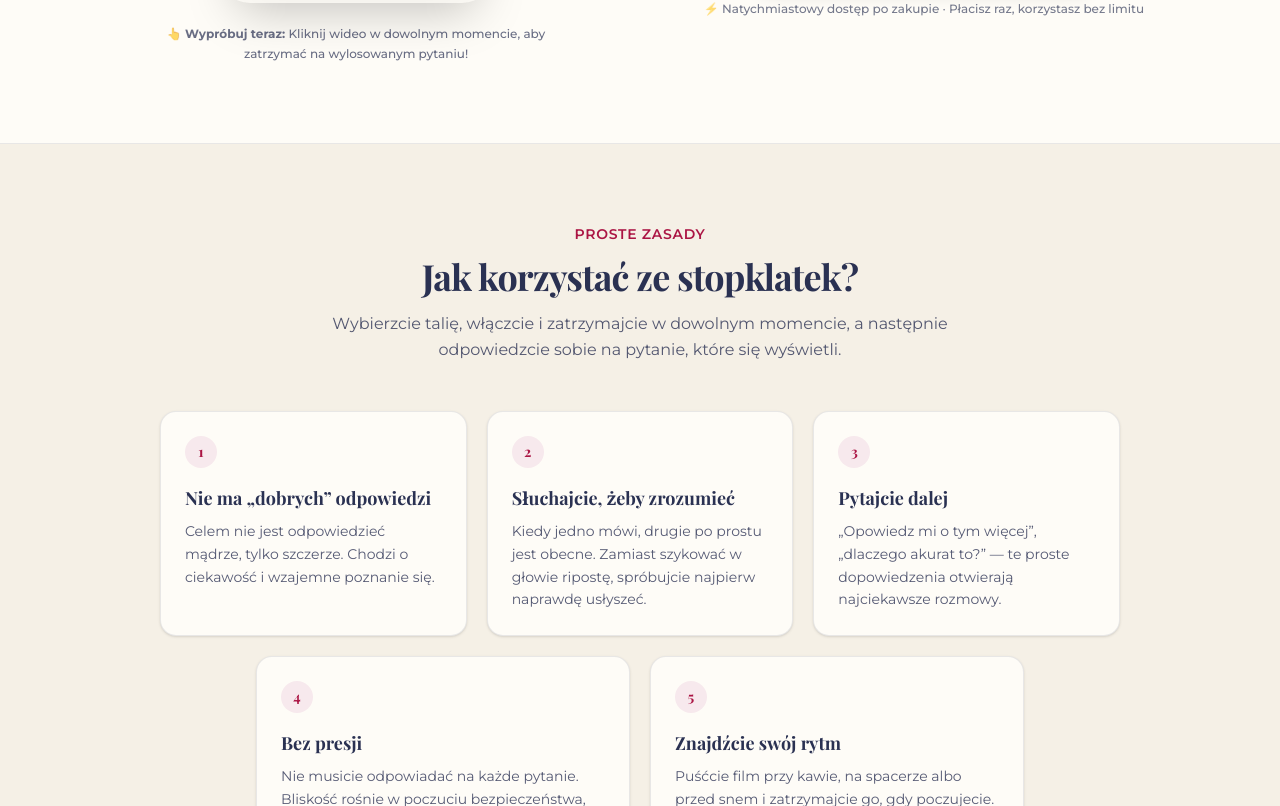
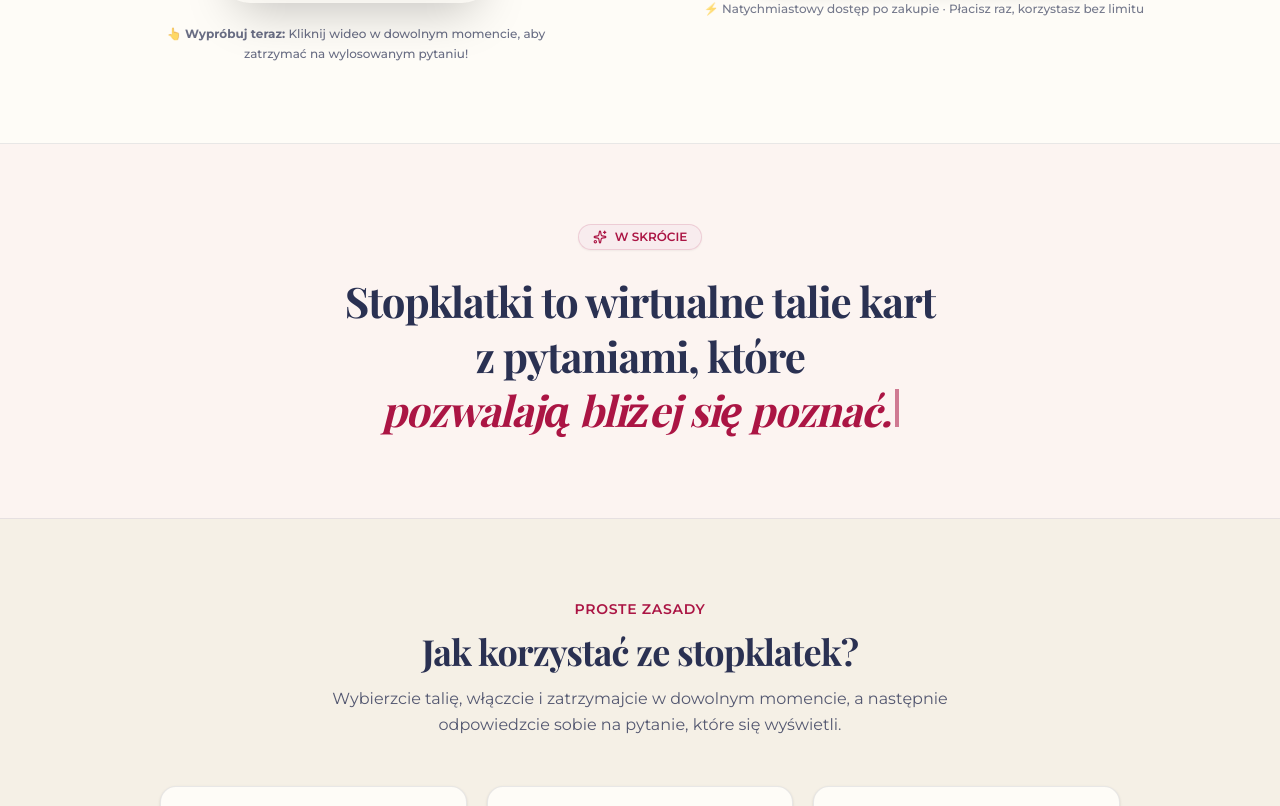
Before and after one commit to achiorr/100-pytan-na-bliskosc, a Next.js app: page / in a window 1280 px wide. Shown: the part 653-1459 px from the top of the page. Built offline with nearby package versions, Linux system fonts and the light colour scheme; no server answers; a web font is replaced by a local one.

Commit message:
feat: dodaj sekcje z dynamicznym animowanym napisem (typewriter)

```diff
--- a/app/page.tsx
+++ b/app/page.tsx
@@ -1,5 +1,6 @@
 import Navbar from "@/components/Navbar";
 import NewsletterHero from "@/components/NewsletterHero";
+import DynamicTagline from "@/components/DynamicTagline";
 import HowToUse from "@/components/HowToUse";
 import WhatInside from "@/components/WhatInside";
 import AboutAuthors from "@/components/AboutAuthors";
@@ -10,13 +11,16 @@ import Footer from "@/components/Footer";
 export default function Home() {
   return (
     <main className="w-full min-h-screen flex flex-col">
-      {/* 1. Nawigacja z logo i CTA */}
+      {/* 1. Nawigacja z logo */}
       <Navbar />
 
-      {/* 3. Główna sekcja Hero z darmowym odtwarzaczem "Na rozgrzewkę" i CTA 19 zł */}
+      {/* 2. Główna sekcja Hero ze środkowym interaktywnym odtwarzaczem i CTA */}
       <NewsletterHero />
 
-      {/* 4. 5 prostych zasad jak korzystać z filmów */}
+      {/* 3. Dynamiczny napis z rotującymi końcówkami (typewriter) */}
+      <DynamicTagline />
+
+      {/* 4. 5 prostych zasad jak korzystać ze stopklatek */}
       <HowToUse />
 
       {/* 5. 7 talii — 700 pytań na bliskość (co w środku) */}
--- /dev/null
+++ b/components/DynamicTagline.tsx
@@ -0,0 +1,77 @@
+"use client";
+
+import { useState, useEffect } from "react";
+import { Sparkles } from "lucide-react";
+
+export default function DynamicTagline() {
+  const phrases = [
+    "otwierają wartościowe rozmowy.",
+    "pozwalają bliżej się poznać.",
+    "pozwalają na nowo odkrywać siebie nawzajem.",
+    "można użyć w każdym miejscu.",
+  ];
+
+  const [phraseIndex, setPhraseIndex] = useState(0);
+  const [currentText, setCurrentText] = useState("");
+  const [isDeleting, setIsDeleting] = useState(false);
+
+  useEffect(() => {
+    const fullPhrase = phrases[phraseIndex];
+    let timer: NodeJS.Timeout;
+
+    if (!isDeleting) {
+      // Pisanie litera po literze
+      if (currentText.length < fullPhrase.length) {
+        timer = setTimeout(() => {
+          setCurrentText(fullPhrase.slice(0, currentText.length + 1));
+        }, 50);
+      } else {
+        // Pauza po wpisaniu całego tekstu
+        timer = setTimeout(() => {
+          setIsDeleting(true);
+        }, 2200);
+      }
+    } else {
+      // Kasowanie litera po literze
+      if (currentText.length > 0) {
+        timer = setTimeout(() => {
+          setCurrentText(fullPhrase.slice(0, currentText.length - 1));
+        }, 28);
+      } else {
+        // Przejście do kolejnej frazy
+        setIsDeleting(false);
+        setPhraseIndex((prev) => (prev + 1) % phrases.length);
+      }
+    }
+
+    return () => clearTimeout(timer);
+  }, [currentText, isDeleting, phraseIndex, phrases]);
+
+  return (
+    <section className="bg-burgund/[0.03] py-12 sm:py-16 md:py-20 border-b border-granat/10 overflow-hidden">
+      <div className="mx-auto max-w-4xl px-4 sm:px-6 lg:px-8 text-center flex flex-col items-center">
+
+        {/* Subtelna etykieta u góry */}
+        <div className="inline-flex items-center gap-2 rounded-full bg-roz/70 border border-burgund/15 px-3.5 py-1 text-xs font-semibold text-burgund mb-5 sm:mb-6 shadow-xs">
+          <Sparkles className="w-3.5 h-3.5" />
+          <span>W SKRÓCIE</span>
+        </div>
+
+        {/* Dynamiczny napis z efektem pisania i kasowania */}
+        <div className="min-h-[130px] sm:min-h-[140px] md:min-h-[160px] flex items-center justify-center">
+          <h2 className="font-heading text-2xl sm:text-3xl md:text-4xl lg:text-[42px] font-bold tracking-tight text-granat leading-[1.3] max-w-3xl">
+            Stopklatki to wirtualne talie kart z&nbsp;pytaniami, które{" "}
+            <span className="text-burgund inline-block font-heading italic font-bold">
+              {currentText}
+              <span
+                className="inline-block w-[3px] sm:w-[4px] h-[0.9em] bg-burgund ml-1 align-baseline animate-pulse"
+                aria-hidden="true"
+              />
+            </span>
+          </h2>
+        </div>
+
+      </div>
+    </section>
+  );
+}
```
